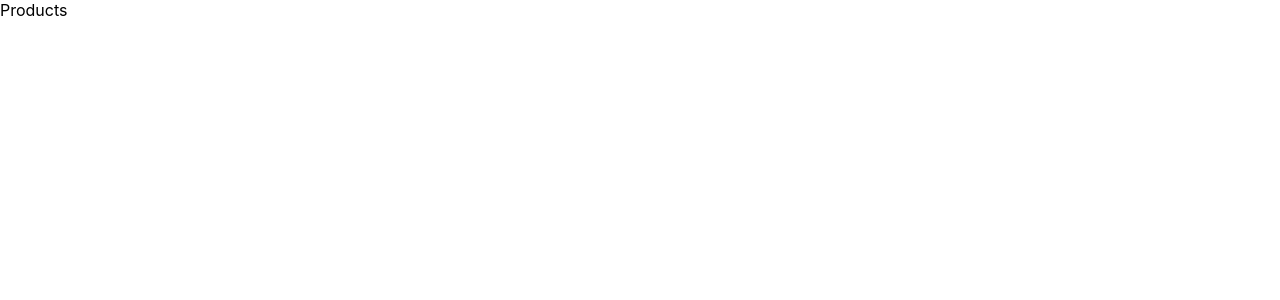
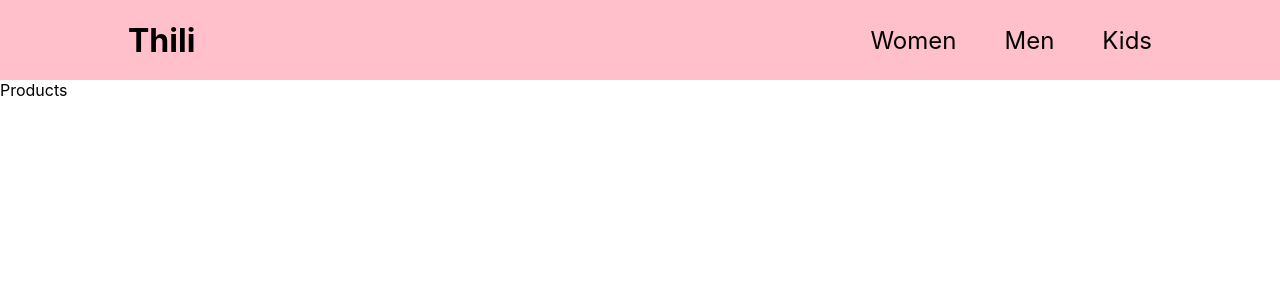
Before and after one commit to GaganaGavesh/Shopping-Store, a React (Create React App) app: page / in a window 1280 px wide. Shown: the top 300 px of the page. Built offline with nearby package versions, Linux system fonts and the light colour scheme.

Commit message:
Navbar created

```diff
--- a/src/containers/layout/Layout.js
+++ b/src/containers/layout/Layout.js
@@ -1,8 +1,10 @@
 import React from "react";
+import MainNavigation from "./MainNavigation";
 
 const Layout = (props) => {
   return (
     <div>
+      <MainNavigation />
       <main>{props.children}</main>
     </div>
   );
--- /dev/null
+++ b/src/containers/layout/MainNavigation.js
@@ -0,0 +1,26 @@
+import React, { Component } from 'react';
+import { Link } from 'react-router-dom';
+import classes from './MainNavigation.module.css';
+
+const MainNavigation = () => {
+    return (
+        <header className={classes.header}>
+            <div className={classes.logo}>Thili</div>
+                <nav>
+                    <ul>
+                        <li>
+                            <Link to="/productItems">Women</Link>
+                        </li>
+                        <li>
+                            <Link to="/productItems">Men</Link>
+                        </li>
+                        <li>
+                            <Link to="/productItems">Kids</Link>
+                        </li>
+                    </ul>
+                </nav>
+        </header>
+     );
+}
+
+export default MainNavigation;
--- /dev/null
+++ b/src/containers/layout/MainNavigation.module.css
@@ -0,0 +1,33 @@
+.header{
+    width: auto;
+    height: 5rem;
+    display: flex;
+    align-items: center;
+    justify-content: space-between;
+    background-color: pink;
+    padding: 0 10%;
+}
+
+.logo{
+    font-size: 2rem;
+    color: black;
+    font-weight: bold;
+}
+
+.header ul{
+    list-style: none;
+    margin: 0;
+    padding:0;
+    display: flex;
+    align-items: baseline;
+}
+
+.header li{
+    margin-left: 3rem;
+}
+
+.header a {
+    text-decoration: none;
+    font-size: 1.5rem;
+    color: black;
+}
```
